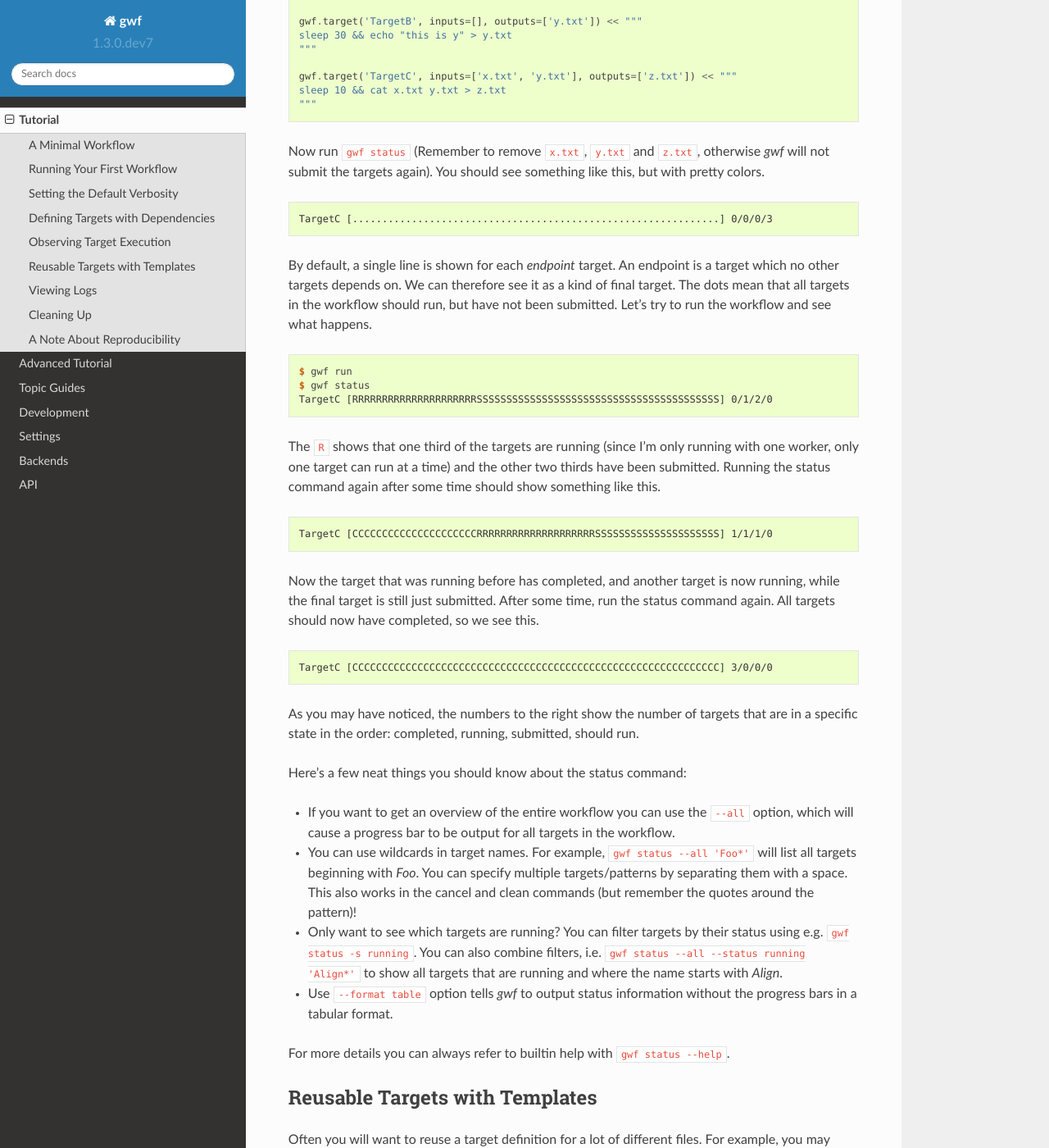
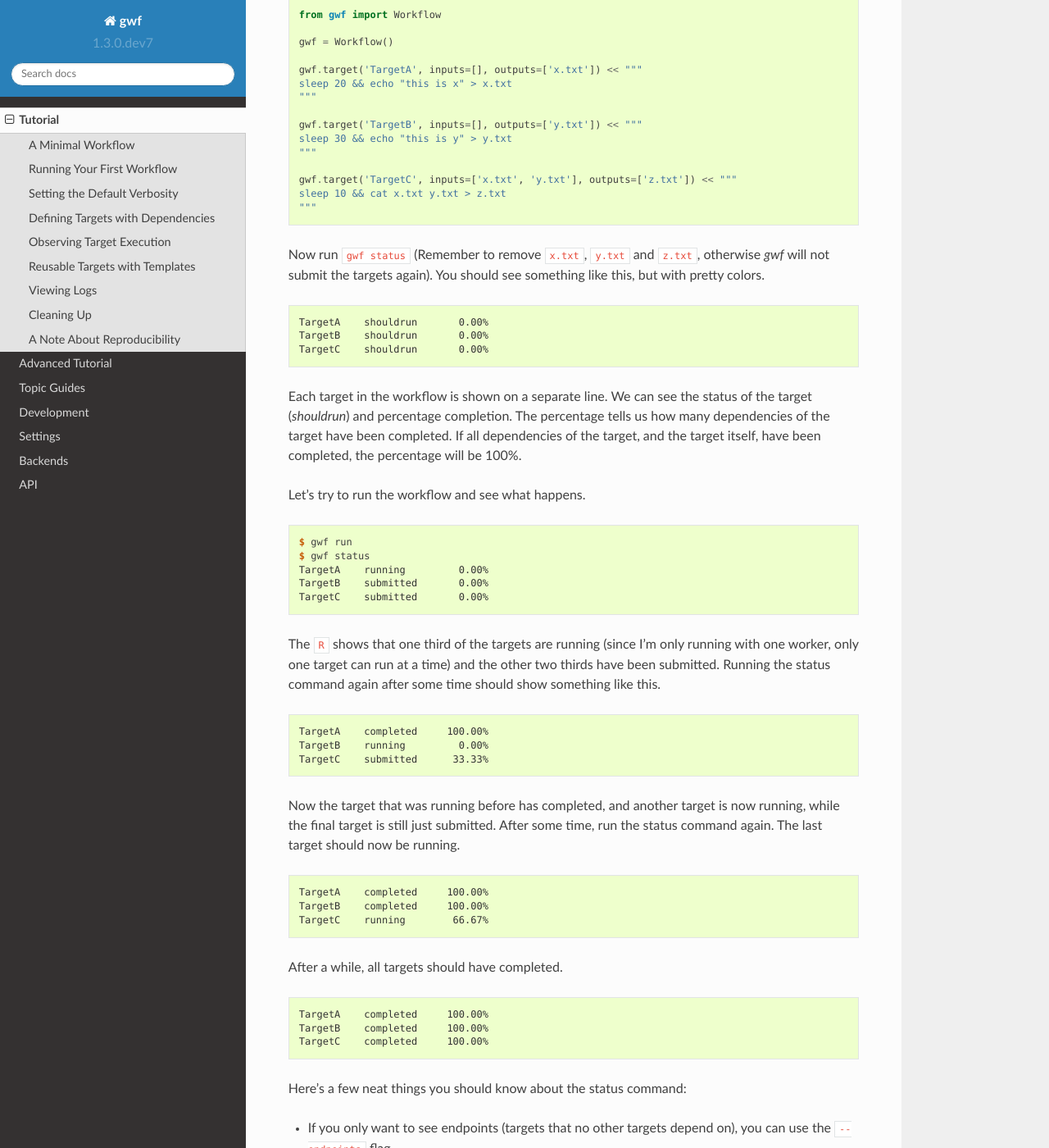
Before and after one commit to gwforg/gwf, a Sphinx documentation site: the page built from docs/tutorial.rst, in a window 1280 px wide and 1400 px high, scrolled down 5484 px. Shown: the whole window at 82% size. Built offline with Sphinx 7.4.7 and the Read the Docs theme 2.0.0, drawn with Linux system fonts in a browser that asks for light colours; some of the changed text lies outside the part shown.

Commit message:
Various fixes to tutorial.
Most importantly, remove dots from log messages and update descriptions
of commands.

```diff
--- a/docs/tutorial.rst
+++ b/docs/tutorial.rst
@@ -121,7 +121,7 @@ Then run the command:
 .. code-block:: console
 
     $ gwf workers
-    Started 4 workers, listening on port 12345.
+    Started 4 workers, listening on port 12345
 
 This will start a pool of workers that *gwf* can now submit targets to.
 Switch back to the other terminal and then run:
@@ -129,7 +129,7 @@ Switch back to the other terminal and then run:
 .. code-block:: console
 
     $ gwf run
-    Scheduling target MyTarget.
+    Scheduling target MyTarget
     Submitting target MyTarget
 
 *gwf* schedules and then submits ``MyTarget`` to the pool of workers you started in
@@ -147,10 +147,16 @@ Now try the same command again:
 .. code-block:: console
 
     $ gwf run
-    Scheduling target MyTarget.
+    Scheduling target MyTarget
 
 This time, *gwf* considers the target for submission, but decides not to submit it
 since all of the output files (only one in this case) exist.
+
+.. note::
+
+    When you've completed this tutorial, you probably want to close the local
+    workers. To do this simply change to the terminal where you started the
+    workers and press :kbd:`Control-c`.
 
 Setting the Default Verbosity
 =============================
@@ -216,12 +222,12 @@ Let's try to run this workflow:
 .. code-block:: console
 
     $ gwf run
-    Scheduling target TargetC.
-    Scheduling dependency TargetA of TargetC.
-    Submitting target TargetA.
-    Scheduling dependency TargetB of TargetC.
-    Submitting target TargetB.
-    Submitting target TargetC.
+    Scheduling target TargetC
+    Scheduling dependency TargetA of TargetC
+    Submitting target TargetA
+    Scheduling dependency TargetB of TargetC
+    Submitting target TargetB
+    Submitting target TargetC
 
 (You can leave out the `-v info` option if you set it as the default in the
 previous section).
@@ -281,55 +287,69 @@ but with pretty colors.
 
 .. code-block:: console
 
-    TargetC [..............................................................] 0/0/0/3
+    TargetA    shouldrun       0.00%
+    TargetB    shouldrun       0.00%
+    TargetC    shouldrun       0.00%
 
-By default, a single line is shown for each *endpoint* target. An endpoint is a target
-which no other targets depends on. We can therefore see it as a kind of final target.
-The dots mean that all targets in the workflow should run, but have not been submitted.
+Each target in the workflow is shown on a separate line. We can see the status
+of the target (`shouldrun`) and percentage completion. The percentage tells us
+how many dependencies of the target have been completed. If all dependencies of
+the target, and the target itself, have been completed, the percentage will be
+100%.
+
 Let's try to run the workflow and see what happens.
 
 .. code-block:: console
 
     $ gwf run
     $ gwf status
-    TargetC [RRRRRRRRRRRRRRRRRRRRRSSSSSSSSSSSSSSSSSSSSSSSSSSSSSSSSSSSSSSSSS] 0/1/2/0
+    TargetA    running         0.00%
+    TargetB    submitted       0.00%
+    TargetC    submitted       0.00%
 
-The ``R`` shows that one third of the targets are running (since I'm only running with one worker,
-only one target can run at a time) and the other two thirds have been submitted. Running the
-status command again after some time should show something like this.
+The ``R`` shows that one third of the targets are running (since I'm only
+running with one worker, only one target can run at a time) and the other two
+thirds have been submitted. Running the status command again after some time
+should show something like this.
 
 .. code-block:: console
 
-    TargetC [CCCCCCCCCCCCCCCCCCCCCRRRRRRRRRRRRRRRRRRRRSSSSSSSSSSSSSSSSSSSSS] 1/1/1/0
+    TargetA    completed     100.00%
+    TargetB    running         0.00%
+    TargetC    submitted      33.33%
 
-Now the target that was running before has completed, and another target is now running,
-while the final target is still just submitted. After some time, run the status command again.
-All targets should now have completed, so we see this.
+Now the target that was running before has completed, and another target is now
+running, while the final target is still just submitted. After some time, run
+the status command again. The last target should now be running.
 
 .. code-block:: console
 
-    TargetC [CCCCCCCCCCCCCCCCCCCCCCCCCCCCCCCCCCCCCCCCCCCCCCCCCCCCCCCCCCCCCC] 3/0/0/0
+    TargetA    completed     100.00%
+    TargetB    completed     100.00%
+    TargetC    running        66.67%
 
-As you may have noticed, the numbers to the right show the number of targets that are
-in a specific state in the order: completed, running, submitted, should run.
+After a while, all targets should have completed.
+
+.. code-block:: console
+
+    TargetA    completed     100.00%
+    TargetB    completed     100.00%
+    TargetC    completed     100.00%
 
 Here's a few neat things you should know about the status command:
 
-* If you want to get an overview of the entire workflow you can use the ``--all`` option,
-  which will cause a progress bar to be output for all targets in the workflow.
+* If you only want to see endpoints (targets that no other targets depend on),
+  you can use the ``--endpoints`` flag.
 
-* You can use wildcards in target names. For example, ``gwf status --all 'Foo*'`` will list all
-  targets beginning with `Foo`. You can specify multiple targets/patterns by separating
-  them with a space. This also works in the cancel and clean commands (but remember the quotes
-  around the pattern)!
+* You can use wildcards in target names. For example, ``gwf status 'Foo*'`` will
+  list all targets beginning with `Foo`. You can specify multiple
+  targets/patterns by separating them with a space. This also works in the
+  cancel and clean commands (but remember the quotes around the pattern)!
 
-* Only want to see which targets are running? You can filter targets by their status
-  using e.g. ``gwf status -s running``. You can also combine filters, i.e.
-  ``gwf status --all --status running 'Align*'`` to show all targets that are running
-  and where the name starts with `Align`.
-
-* Use ``--format table`` option tells *gwf* to output status information without the progress bars
-  in a tabular format.
+* Only want to see which targets are running? You can filter targets by their
+  status using e.g. ``gwf status -s running``. You can also combine filters,
+  i.e. ``gwf status --endpoints --status running 'Align*'`` to show all
+  endpoints that are running and where the name starts with `Align`.
 
 For more details you can always refer to builtin help with ``gwf status --help``.
 
@@ -467,29 +487,28 @@ ones since *gwf* does not archive logs from old runs of targets.
 Cleaning Up
 ===========
 
-Now that we have run our workflow we may wish to remove intermediate files to save disk
-space. In *gwf* we can use the ``gwf clean`` command for this:
+Now that we have run our workflow we may wish to remove intermediate files to
+save disk space. In *gwf* we can use the ``gwf clean`` command for this:
 
 .. code-block:: console
 
     $ gwf clean
 
-This command only removes files produced by an endpoint target (a target which no other
-target depends on):
+This command only removes files produced by an endpoint target (a target which
+no other target depends on):
 
 .. code-block:: console
 
-    $ gwf clean --not-endpoints
-    Deleting IndexGenome
-    Deleting output file "/Users/das/Projects/gwf/examples/readmapping/ponAbe2.amb" from target "IndexGenome".
-    Deleting output file "/Users/das/Projects/gwf/examples/readmapping/ponAbe2.ann" from target "IndexGenome".
-    Deleting output file "/Users/das/Projects/gwf/examples/readmapping/ponAbe2.pac" from target "IndexGenome".
-    Deleting output file "/Users/das/Projects/gwf/examples/readmapping/ponAbe2.bwt" from target "IndexGenome".
-    Deleting output file "/Users/das/Projects/gwf/examples/readmapping/ponAbe2.sa" from target "IndexGenome".
-    Deleting UnzipGenome
-    Deleting output file "/Users/das/Projects/gwf/examples/readmapping/ponAbe2.fa" from target "UnzipGenome".
-    Deleting MapReads
-    Deleting output file "/Users/das/Projects/gwf/examples/readmapping/Masala.bam" from target "MapReads".
+    $ gwf clean
+    Will delete 1.3MiB of files!
+    Deleting output files of IndexGenome
+    Deleting file "/Users/das/Code/gwf/examples/readmapping/ponAbe2.amb" from target "IndexGenome"
+    Deleting file "/Users/das/Code/gwf/examples/readmapping/ponAbe2.ann" from target "IndexGenome"
+    Deleting file "/Users/das/Code/gwf/examples/readmapping/ponAbe2.pac" from target "IndexGenome"
+    Deleting file "/Users/das/Code/gwf/examples/readmapping/ponAbe2.bwt" from target "IndexGenome"
+    Deleting file "/Users/das/Code/gwf/examples/readmapping/ponAbe2.sa" from target "IndexGenome"
+    Deleting output files of UnzipGenome
+    Deleting file "/Users/das/Code/gwf/examples/readmapping/ponAbe2.fa" from target "UnzipGenome"
 
 We can tell *gwf* to remove all files by running ``gwf clean --all``.
 
```
